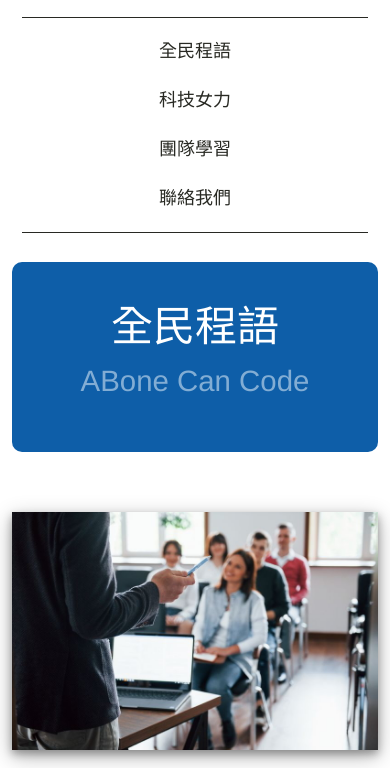
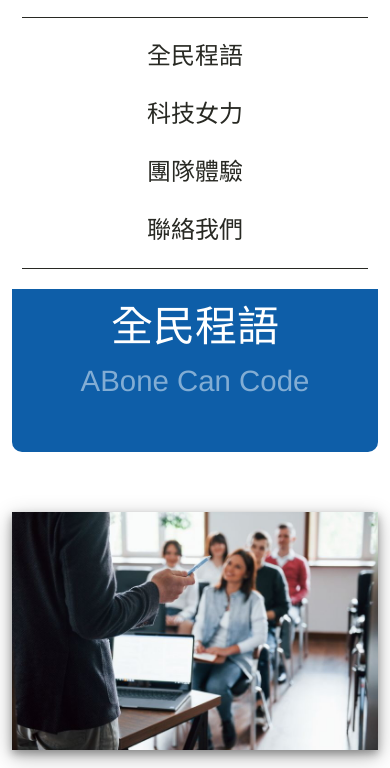
Before and after one commit to helloabone/helloabone.github.io, a plain HTML site: page index.html in a window 390 px wide. Both pictures are taken after a click on the button 35 px from the left and 29 px from the top of the page. Shown: the part 53-821 px from the top of the page. Drawn offline with Linux system fonts and the light colour scheme.

Commit message:
modified main.css

```diff
--- a/index.html
+++ b/index.html
@@ -18,7 +18,7 @@
   <link rel="stylesheet" href="https://fonts.googleapis.com/css?family=Questrial">
   <link rel="stylesheet" href="/static/bootstrap.min.css">
   <link rel="stylesheet" href="/static/fontawesome5.min.css">
-  <link rel="stylesheet" href="/static/main.css?220314">
+  <link rel="stylesheet" href="/static/main.css?220319">
 </head>
 
 <body>
@@ -39,7 +39,7 @@
         <ul class="navbar-nav">
           <li class="nav-item"><a class="nav-link" href="#plan1">全民程語</a></li>
           <li class="nav-item"><a class="nav-link" href="#plan2">科技女力</a></li>
-          <li class="nav-item"><a class="nav-link" href="#plan3">團隊學習</a></li>
+          <li class="nav-item"><a class="nav-link" href="#plan3">團隊體驗</a></li>
           <li class="nav-item"><a class="nav-link" href="#contact">聯絡我們</a></li>
         </ul>
       </div>
@@ -126,7 +126,7 @@
   <div class="container">
     <div class="section-id" id="plan3"></div>
     <div class="jumbotron-plan3">
-      <h2 class="plan3 mb-5"><span>團隊學習</span><br><small class="plan3">Team Play</small></h2>
+      <h2 class="plan3 mb-5"><span>團隊體驗</span><br><small class="plan3">Team Play</small></h2>
     </div>
     <section class="my-section">
       <div class="row">
@@ -164,7 +164,7 @@
                   <option selected disabled>諮詢項目</option>
                   <option value="全民程語">全民程語</option>
                   <option value="科技女力">科技女力</option>
-                  <option value="團隊學習">團隊學習</option>
+                  <option value="團隊體驗">團隊體驗</option>
                 </select>
                 <input type="text" class="form-control form-control-lg mb-3" name="entry.1746226186" placeholder="單位名稱" value="">
                 <input type="text" class="form-control form-control-lg mb-3" name="entry.1793036887" placeholder="聯絡人" value="">
--- a/static/main.css
+++ b/static/main.css
@@ -526,7 +526,7 @@ small.contact {
     }
     .navbar-main .nav-item .nav-link {
         text-align: center;
-        font-size: 18px;
+        font-size: 24px;
         color: #282923 !important;
         margin: 6px 40px 0px 40px;
     }
```
